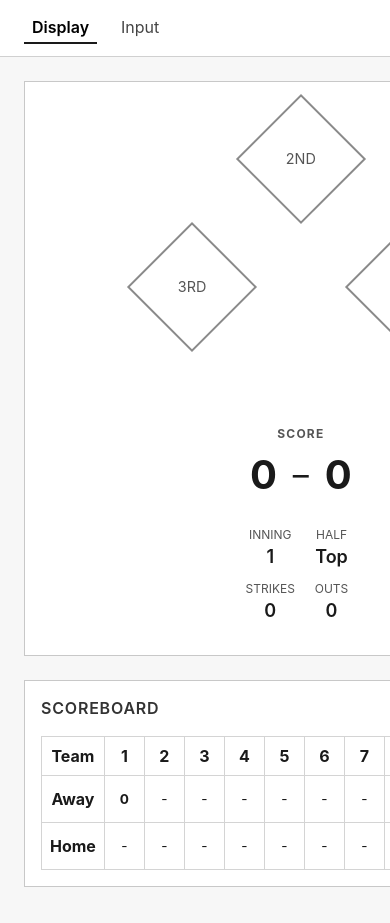
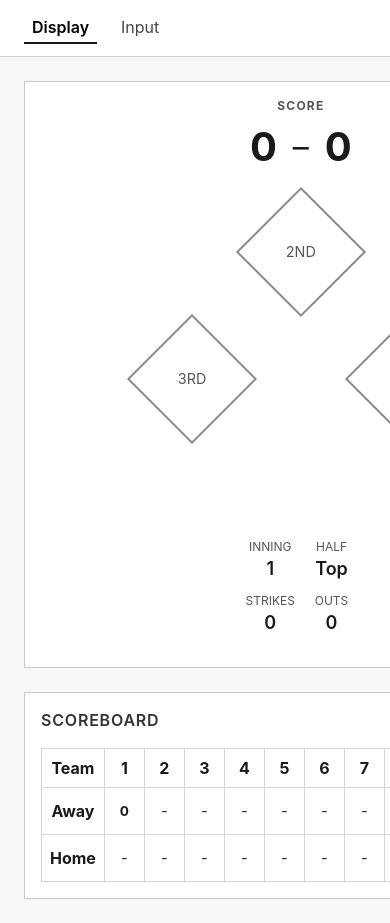
Before and after one commit to alexporasz/beerbaseball-app, a React (Vite) app: page /display in a window 390 px wide. Shown: the top 923 px of the page. Built offline with nearby package versions, Linux system fonts and the light colour scheme.

Commit message:
Align score display next to bases

```diff
--- a/src/routes/Display.jsx
+++ b/src/routes/Display.jsx
@@ -103,7 +103,7 @@ export default function Display() {
       </section>
 
       <section className="panel status-panel" aria-label="Bases and game status">
-        <WireDiamond bases={bases} />
+        <div className="diamond-layout">
           <p className="score-display" aria-live="polite">
             <span className="score-label">Score</span>
             <span className="score-values">
@@ -118,6 +118,8 @@ export default function Display() {
               </span>
             </span>
           </p>
+          <WireDiamond bases={bases} />
+        </div>
         <dl className="status-grid">
           <div>
             <dt>Inning</dt>
--- a/src/styles/display.css
+++ b/src/styles/display.css
@@ -58,7 +58,15 @@
   grid-area: status;
   align-items: center;
   text-align: center;
-  gap: 0.5rem;
+  gap: 0.75rem;
+}
+
+.status-panel .diamond-layout {
+  display: flex;
+  align-items: center;
+  justify-content: center;
+  gap: 1.5rem;
+  width: 100%;
 }
 
 .status-panel .score-display {
@@ -67,7 +75,7 @@
   font-weight: 700;
   display: flex;
   flex-direction: column;
-  align-items: center;
+  align-items: flex-end;
   gap: 0.25rem;
 }
 
@@ -116,4 +124,14 @@
       'scoreboard';
     height: auto;
   }
+
+  .status-panel .diamond-layout {
+    flex-direction: column;
+    align-items: center;
+    gap: 1rem;
+  }
+
+  .status-panel .score-display {
+    align-items: center;
+  }
 }
```
Lines whose indentation alone changed are shown as unchanged.
